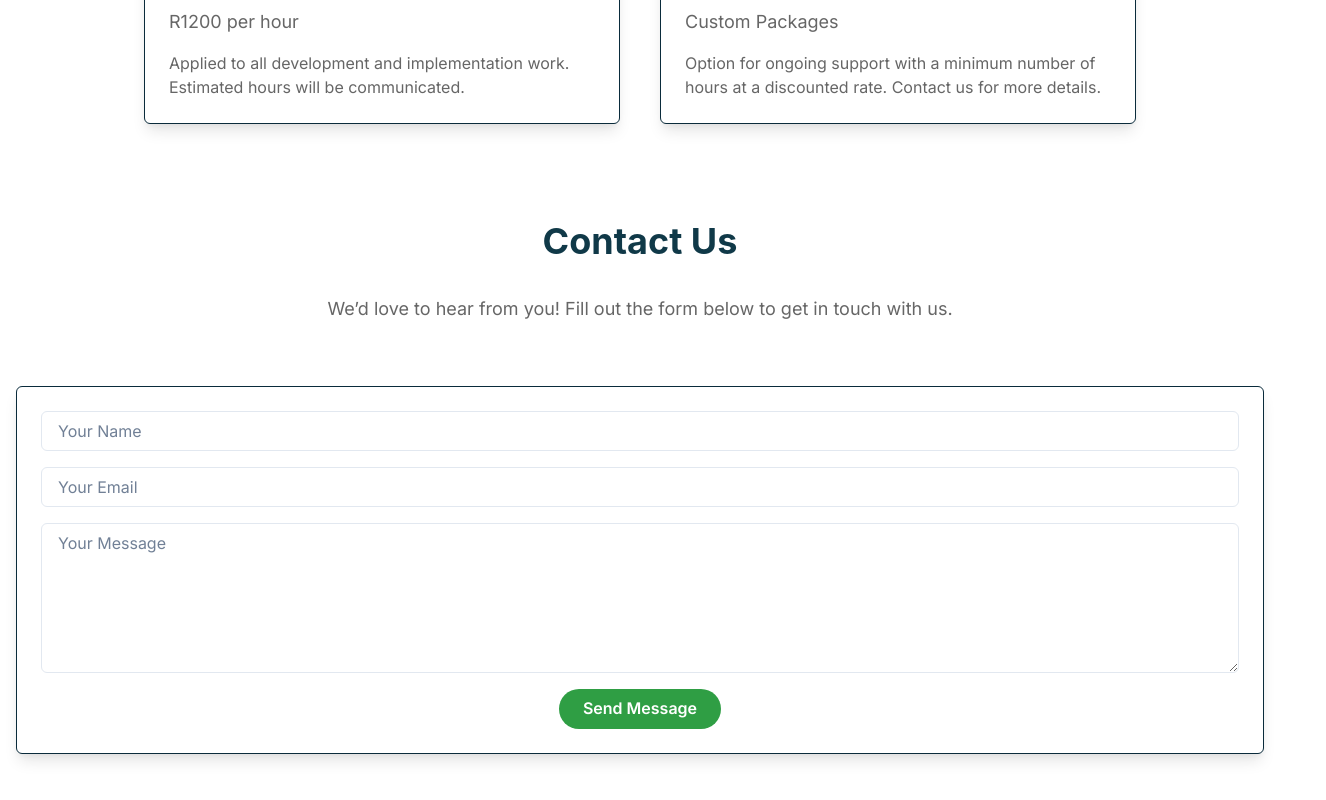
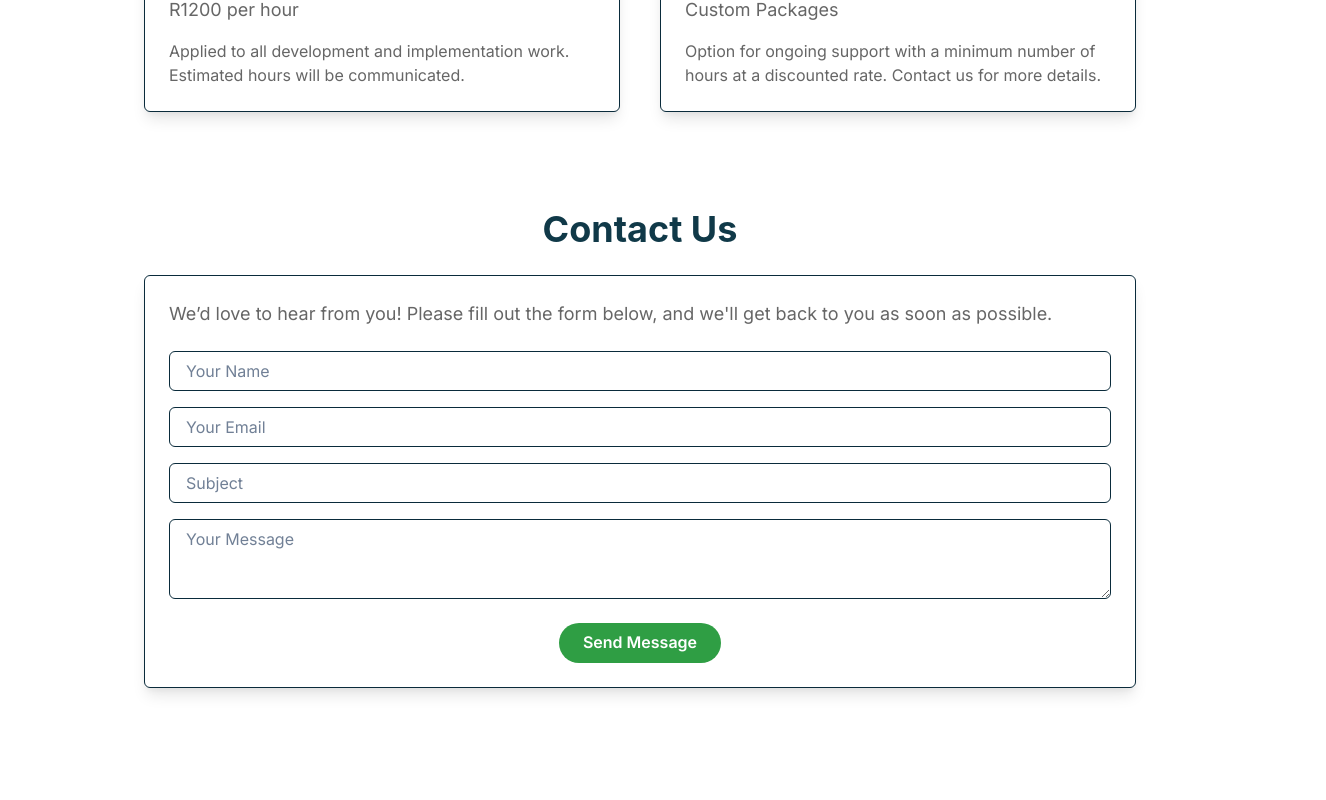
Before and after one commit to wernerbrynard/web-artisan, a Next.js app: page / in a window 1280 px wide. Shown: the part 2055-2855 px from the top of the page, 1326 px wide, since content can reach past the window. After the commit the page ends 2791 px from the top, so only its background shows below. Built offline with nearby package versions, Linux system fonts and the light colour scheme; no server answers.

Commit message:
Updated contact form and hero

```diff
--- a/src/components/ContactForm.js
+++ b/src/components/ContactForm.js
@@ -3,115 +3,76 @@
 import {
   Container,
   Box,
+  Heading,
   Stack,
-  Heading,
   Text,
   Input,
   Textarea,
   Button,
-  useToast,
+  useBreakpointValue,
 } from '@chakra-ui/react'
-import { useState } from 'react'
-import { addDoc, collection } from 'firebase/firestore'
-import { db } from '../config/firebase-config'
 
 export default function ContactForm() {
-  const [name, setName] = useState('')
-  const [email, setEmail] = useState('')
-  const [message, setMessage] = useState('')
-  const [isSubmitting, setIsSubmitting] = useState(false)
-  const toast = useToast()
-
-  const handleSubmit = async (event) => {
-    event.preventDefault()
-    setIsSubmitting(true)
-    try {
-      await addDoc(collection(db, 'contactMessages'), {
-        name,
-        email,
-        message,
-        createdAt: new Date(),
-      })
-      toast({
-        title: 'Message sent!',
-        description: 'We have received your message and will get back to you soon.',
-        status: 'success',
-        duration: 5000,
-        isClosable: true,
-      })
-      setName('')
-      setEmail('')
-      setMessage('')
-    } catch (error) {
-      toast({
-        title: 'Error sending message.',
-        description: 'There was an error sending your message. Please try again later.',
-        status: 'error',
-        duration: 5000,
-        isClosable: true,
-      })
-    }
-    setIsSubmitting(false)
-  }
-
   return (
-    <Container maxW={'full'} py={12}>
-      <Stack spacing={8} textAlign="center">
-        <Heading color={'var(--main-color)'}>Contact Us</Heading>
-        <Text color={'var(--text-light-color)'} fontSize={'lg'}>
-          We’d love to hear from you! Fill out the form below to get in touch with us.
-        </Text>
+    <Container maxW={'5xl'} py={12}>
+      <Heading color={'var(--main-color)'} mb={6} textAlign={'center'}>
+        Contact Us
+      </Heading>
       <Box
-          as="form"
-          mt={8}
+        bg={'var(--background-color)'}
         p={6}
         rounded={'md'}
         shadow={'lg'}
-          bg={'var(--background-color)'}
         border={`1px solid var(--main-color-dark)`}
-          width="100%"
-          onSubmit={handleSubmit} // Connect the form submit handler
       >
+        <Stack spacing={6}>
+          <Stack spacing={4}>
+            <Text color={'var(--text-light-color)'} fontSize={'lg'}>
+              We’d love to hear from you! Please fill out the form below, and we'll get back to you as soon as possible.
+            </Text>
+          </Stack>
           <Stack spacing={4}>
             <Input
               placeholder="Your Name"
-              value={name}
-              onChange={(e) => setName(e.target.value)}
-              isRequired
+              variant="outline"
+              borderColor={'var(--main-color-dark)'}
+              _focus={{ borderColor: 'var(--main-color)' }}
             />
             <Input
+              placeholder="Your Email"
               type="email"
-              placeholder="Your Email"
-              value={email}
-              onChange={(e) => setEmail(e.target.value)}
-              isRequired
+              variant="outline"
+              borderColor={'var(--main-color-dark)'}
+              _focus={{ borderColor: 'var(--main-color)' }}
+            />
+            <Input
+              placeholder="Subject"
+              variant="outline"
+              borderColor={'var(--main-color-dark)'}
+              _focus={{ borderColor: 'var(--main-color)' }}
             />
             <Textarea
               placeholder="Your Message"
-              value={message}
-              onChange={(e) => setMessage(e.target.value)}
-              isRequired
-              rows={6}
+              variant="outline"
+              borderColor={'var(--main-color-dark)'}
+              _focus={{ borderColor: 'var(--main-color)' }}
             />
+          </Stack>
           <Stack spacing={4} align={'center'}>
             <Button
-                type="submit"
               colorScheme={'accent-color'}
               bg={'var(--accent-color)'}
               rounded={'full'}
               px={6}
-                isLoading={isSubmitting}
               _hover={{
                 bg: 'var(--button-hover-color)',
               }}
-                maxW="200px"
             >
               Send Message
             </Button>
           </Stack>
         </Stack>
       </Box>
-      </Stack>
     </Container>
   )
 }
--- a/src/components/Hero.js
+++ b/src/components/Hero.js
@@ -57,7 +57,7 @@ export default function CallToActionWithAnnotation() {
           >
             Get Started
           </Button>
-          <Box>
+          {/* <Box>
             <Icon
               as={Arrow}
               color={useColorModeValue('var(--text-color)', 'var(--text-light-color)')}
@@ -76,7 +76,7 @@ export default function CallToActionWithAnnotation() {
             >
               Starting at $15/mo
             </Text>
-          </Box>
+          </Box> */}
         </Stack>
       </Stack>
     </Container>
```
Lines whose indentation alone changed are shown as unchanged.
